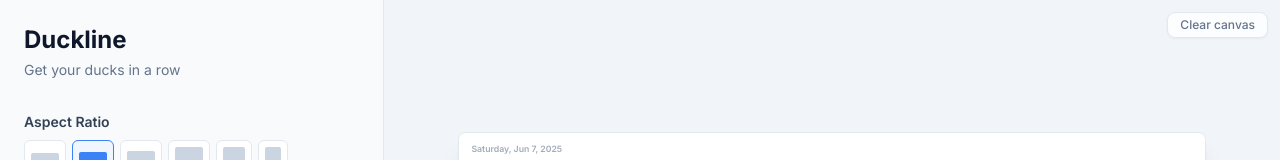
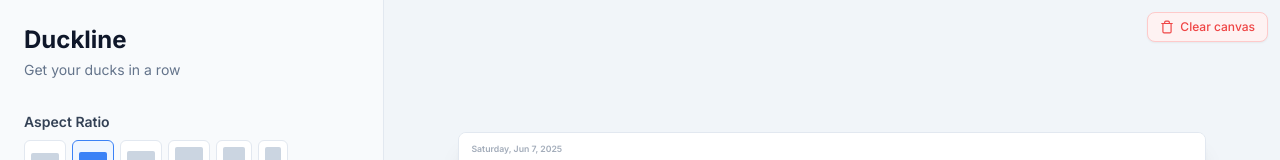
Before and after one commit to Yifeng-Sun/timelineGen, a React (Vite) app: page / in a window 1280 px wide. Shown: the top 160 px of the page. Built offline with nearby package versions, Linux system fonts and the light colour scheme.

Commit message:
update visual

```diff
--- a/App.tsx
+++ b/App.tsx
@@ -224,8 +224,9 @@
         {items.length > 0 && (
           <button
             onClick={handleClear}
-            className="absolute top-3 right-3 z-20 px-3 py-1 rounded-lg text-xs font-medium bg-white/80 border border-slate-200 text-slate-500 hover:bg-red-50 hover:text-red-600 hover:border-red-200 transition shadow-sm"
+            className="absolute top-3 right-3 z-20 px-3 py-1.5 rounded-lg text-xs font-medium bg-red-50 border border-red-200 text-red-500 hover:bg-red-100 hover:text-red-700 transition shadow-sm flex items-center gap-1.5"
           >
+            <svg className="w-3.5 h-3.5" fill="none" stroke="currentColor" strokeWidth="2" viewBox="0 0 24 24" strokeLinecap="round" strokeLinejoin="round"><path d="M3 6h18M19 6v14a2 2 0 01-2 2H7a2 2 0 01-2-2V6m3 0V4a2 2 0 012-2h4a2 2 0 012 2v2" /></svg>
             Clear canvas
           </button>
         )}
```
